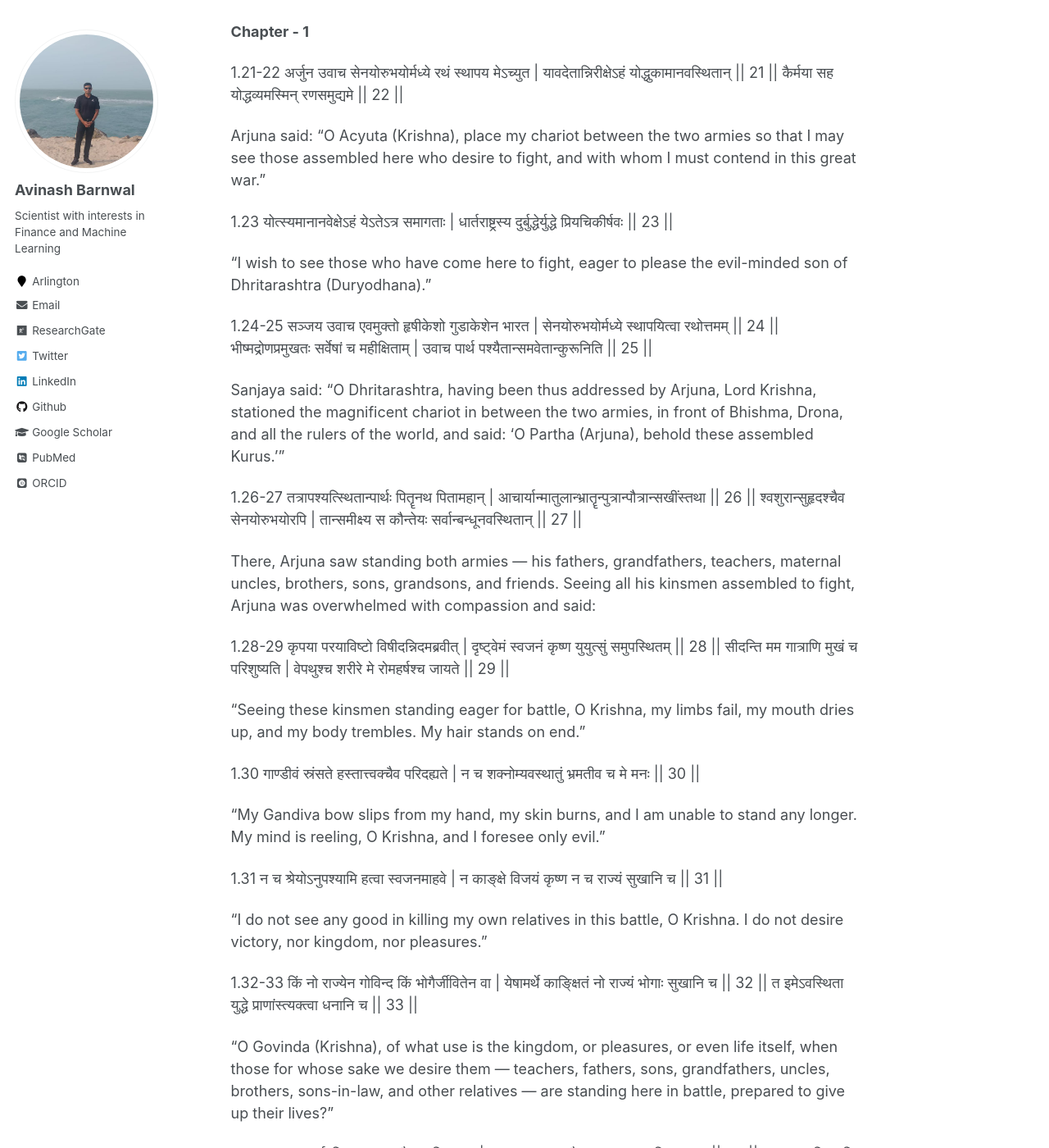
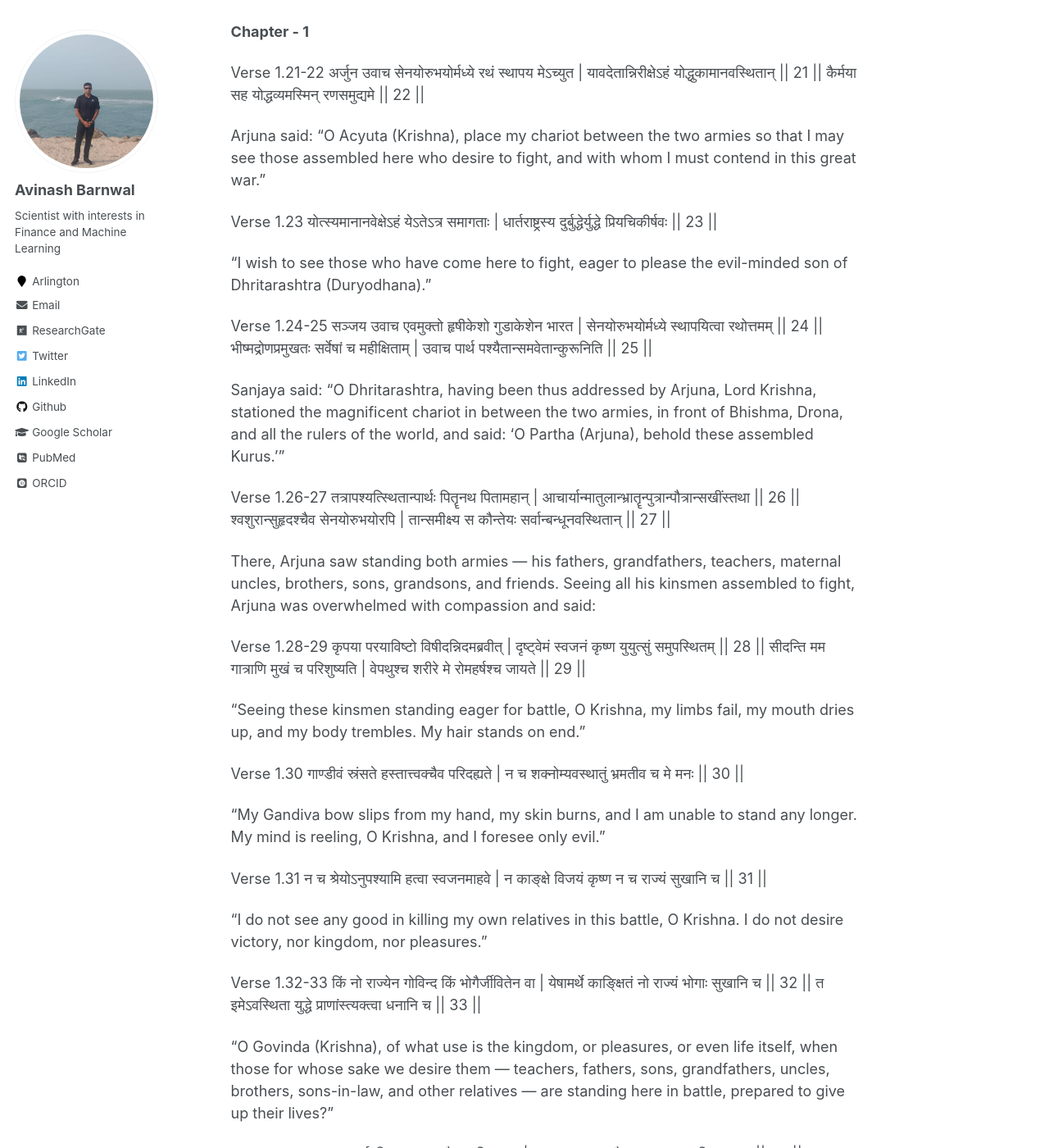
Before and after one commit to avinashbarnwal/avinashbarnwal.github.io, a Jekyll site: the page built from _geeta/shlok_1_21_1_41.md, in a window 1280 px wide and 1400 px high, scrolled down 190 px. Shown: the whole window at 82% size. Built offline with Jekyll 4.4.1, drawn with Linux system fonts in a browser that asks for light colours; some web fonts are replaced; some of the changed text lies outside the part shown.

Commit message:
Update shlok_1_21_1_41.md

```diff
--- a/_geeta/shlok_1_21_1_41.md
+++ b/_geeta/shlok_1_21_1_41.md
@@ -7,7 +7,7 @@ date: 2024-10-14
 ---
 **Chapter - 1**
 
-1.21-22
+Verse 1.21-22
 अर्जुन उवाच
 सेनयोरुभयोर्मध्ये रथं स्थापय मेऽच्युत |
 यावदेतान्निरीक्षेऽहं योद्धुकामानवस्थितान् || 21 ||
@@ -16,13 +16,13 @@ date: 2024-10-14
 Arjuna said:
 "O Acyuta (Krishna), place my chariot between the two armies so that I may see those assembled here who desire to fight, and with whom I must contend in this great war."
 
-1.23
+Verse 1.23
 योत्स्यमानानवेक्षेऽहं येऽतेऽत्र समागताः |
 धार्तराष्ट्रस्य दुर्बुद्धेर्युद्धे प्रियचिकीर्षवः || 23 ||
 
 "I wish to see those who have come here to fight, eager to please the evil-minded son of Dhritarashtra (Duryodhana)."
 
-1.24-25
+Verse 1.24-25
 सञ्जय उवाच
 एवमुक्तो हृषीकेशो गुडाकेशेन भारत |
 सेनयोरुभयोर्मध्ये स्थापयित्वा रथोत्तमम् || 24 ||
@@ -32,7 +32,7 @@ Arjuna said:
 Sanjaya said:
 "O Dhritarashtra, having been thus addressed by Arjuna, Lord Krishna, stationed the magnificent chariot in between the two armies, in front of Bhishma, Drona, and all the rulers of the world, and said: 'O Partha (Arjuna), behold these assembled Kurus.'"
 
-1.26-27
+Verse 1.26-27
 तत्रापश्यत्स्थितान्पार्थः पितॄनथ पितामहान् |
 आचार्यान्मातुलान्भ्रातॄन्पुत्रान्पौत्रान्सखींस्तथा || 26 ||
 श्वशुरान्सुहृदश्चैव सेनयोरुभयोरपि |
@@ -40,7 +40,7 @@ Sanjaya said:
 
 There, Arjuna saw standing both armies — his fathers, grandfathers, teachers, maternal uncles, brothers, sons, grandsons, and friends. Seeing all his kinsmen assembled to fight, Arjuna was overwhelmed with compassion and said:
 
-1.28-29
+Verse 1.28-29
 कृपया परयाविष्टो विषीदन्निदमब्रवीत् |
 दृष्ट्वेमं स्वजनं कृष्ण युयुत्सुं समुपस्थितम् || 28 ||
 सीदन्ति मम गात्राणि मुखं च परिशुष्यति |
@@ -48,26 +48,26 @@ There, Arjuna saw standing both armies — his fathers, grandfathers, teachers,
 
 "Seeing these kinsmen standing eager for battle, O Krishna, my limbs fail, my mouth dries up, and my body trembles. My hair stands on end."
 
-1.30
+Verse 1.30
 गाण्डीवं स्रंसते हस्तात्त्वक्चैव परिदह्यते |
 न च शक्नोम्यवस्थातुं भ्रमतीव च मे मनः || 30 ||
 
 "My Gandiva bow slips from my hand, my skin burns, and I am unable to stand any longer. My mind is reeling, O Krishna, and I foresee only evil."
 
-1.31
+Verse 1.31
 न च श्रेयोऽनुपश्यामि हत्वा स्वजनमाहवे |
 न काङ्क्षे विजयं कृष्ण न च राज्यं सुखानि च || 31 ||
 
 "I do not see any good in killing my own relatives in this battle, O Krishna. I do not desire victory, nor kingdom, nor pleasures."
 
-1.32-33
+Verse 1.32-33
 किं नो राज्येन गोविन्द किं भोगैर्जीवितेन वा |
 येषामर्थे काङ्क्षितं नो राज्यं भोगाः सुखानि च || 32 ||
 त इमेऽवस्थिता युद्धे प्राणांस्त्यक्त्वा धनानि च || 33 ||
 
 "O Govinda (Krishna), of what use is the kingdom, or pleasures, or even life itself, when those for whose sake we desire them — teachers, fathers, sons, grandfathers, uncles, brothers, sons-in-law, and other relatives — are standing here in battle, prepared to give up their lives?"
 
-1.34-35
+Verse 1.34-35
 आचार्याः पितरः पुत्रास्तथैव च पितामहाः |
 मातुलाः श्वशुराः पौत्राः श्यालाः सम्बन्धिनस्तथा || 34 ||
 एतान्न हन्तुमिच्छामि घ्नतोऽपि मधुसूदन |
@@ -75,13 +75,13 @@ There, Arjuna saw standing both armies — his fathers, grandfathers, teachers,
 
 "O Madhusudana (Krishna), even though they want to kill me, I do not wish to kill them, even for the kingdom of the three worlds, what to speak of the earth."
 
-1.36
+Verse 1.36
 निहत्य धार्तराष्ट्रान्नः का प्रीतिः स्याज्जनार्दन |
 पापमेवाश्रयेदस्मान्हत्वैतानाततायिनः || 36 ||
 
 "O Janardana (Krishna), what happiness shall we derive from killing Dhritarashtra's sons? Only sin will accrue to us by killing these aggressors."
 
-1.37-38
+Verse 1.37-38
 तस्मान्नार्हा वयं हन्तुं धार्तराष्ट्रान्स्वबान्धवान् |
 स्वजनं हि कथं हत्वा सुखिनः स्याम माधव || 37 ||
 यद्यप्येते न पश्यन्ति लोभोपहतचेतसः |
@@ -89,19 +89,19 @@ There, Arjuna saw standing both armies — his fathers, grandfathers, teachers,
 
 "Therefore, O Madhava (Krishna), we should not kill the sons of Dhritarashtra, our relatives. How can we be happy after killing our own people? Though their hearts are overpowered by greed and they see no fault in destroying the family, or in betraying friends."
 
-1.39
+Verse 1.39
 कथं न ज्ञेयमस्माभिः पापादस्मान्निवर्तितुम् |
 कुलक्षयकृतं दोषं प्रपश्यद्भिर्जनार्दन || 39 ||
 
 "O Janardana (Krishna), why should we, who can see the sin involved in destroying a family, not turn away from this sinful act?"
 
-1.40
+Verse 1.40
 कुलक्षये प्रणश्यन्ति कुलधर्माः सनातनाः |
 धर्मे नष्टे कुलं कृत्स्नमधर्मोऽभिभवत्युत || 40 ||
 
 "With the destruction of a family, its ancient traditions perish; and when these traditions are lost, the whole family becomes overwhelmed by lawlessness."
 
-1.41
+Verse 1.41
 अधर्माभिभवात्कृष्ण प्रदुष्यन्ति कुलस्त्रियः |
 स्त्रीषु दुष्टासु वार्ष्णेय जायते वर्णसङ्करः || 41 ||
 
```
